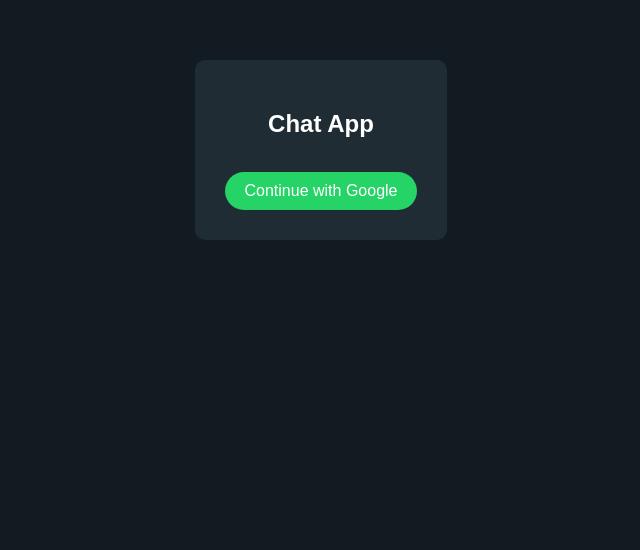
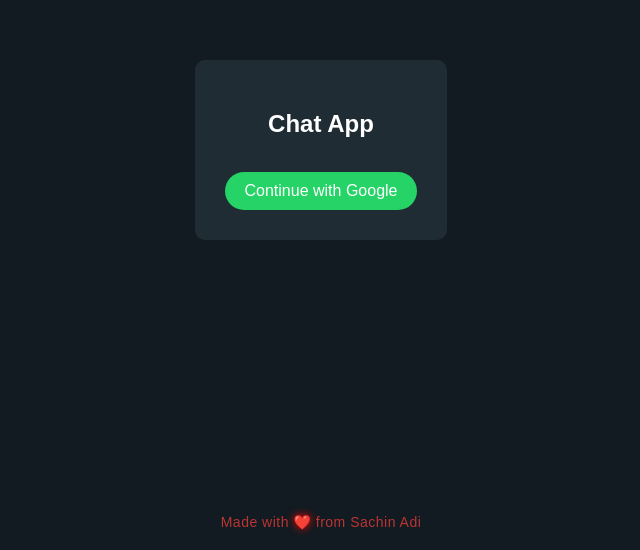
Before and after one commit to mahimakhanunnisa-gif/chatappvercel, a React (Create React App) app: page / in a window 1280 px wide. Shown: the part 250-800 px from the top of the page, without its empty margins (319-959 px from the left). Built offline with nearby package versions, Linux system fonts and the light colour scheme.

Commit message:
Update App.js

```diff
--- a/src/App.js
+++ b/src/App.js
@@ -268,6 +268,10 @@
           Continue with Google
         </button>
       </div>
+    {/* 👇 ADD FOOTER HERE */}
+      <div className="footer">
+        Made with <span className="heart">❤️</span> from Sachin Adi
+      </div>
     </div>
   );
 }
```
